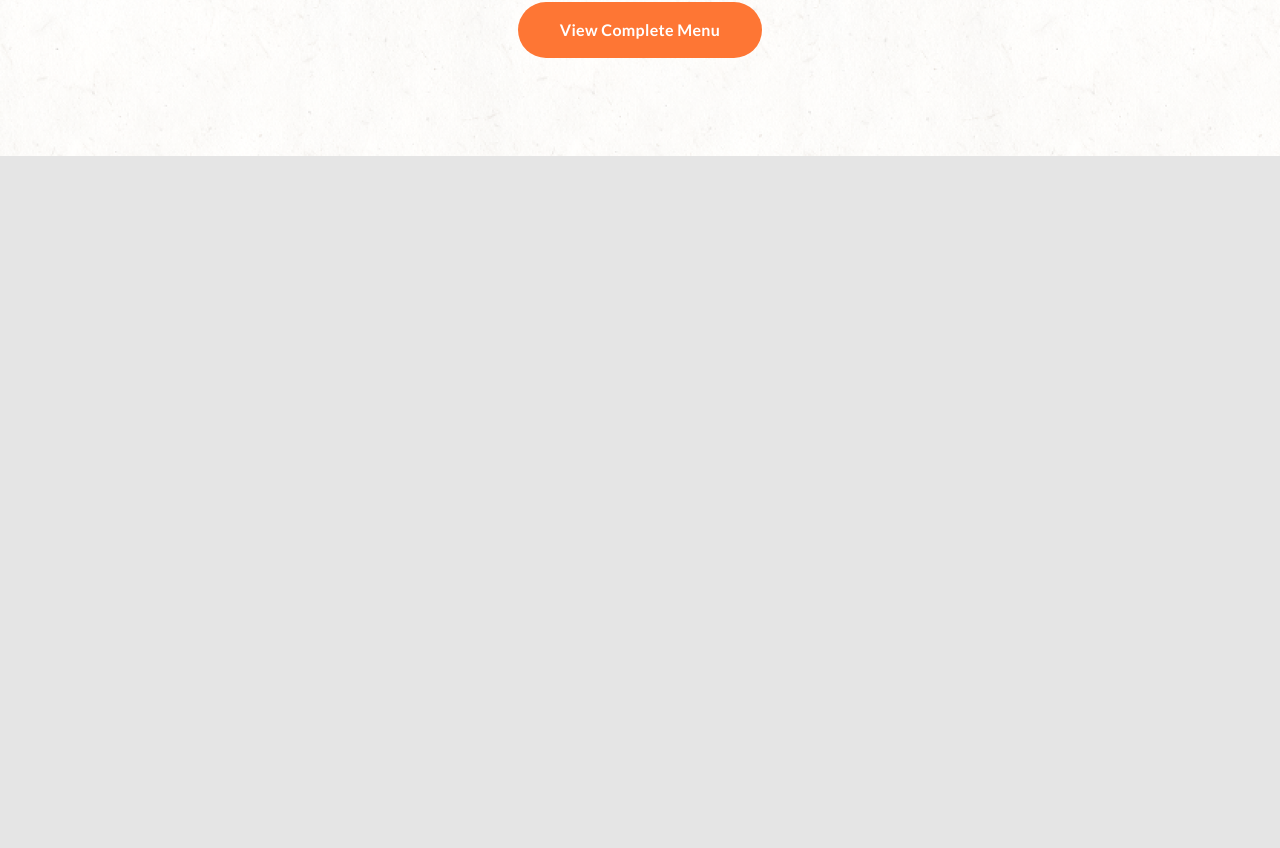
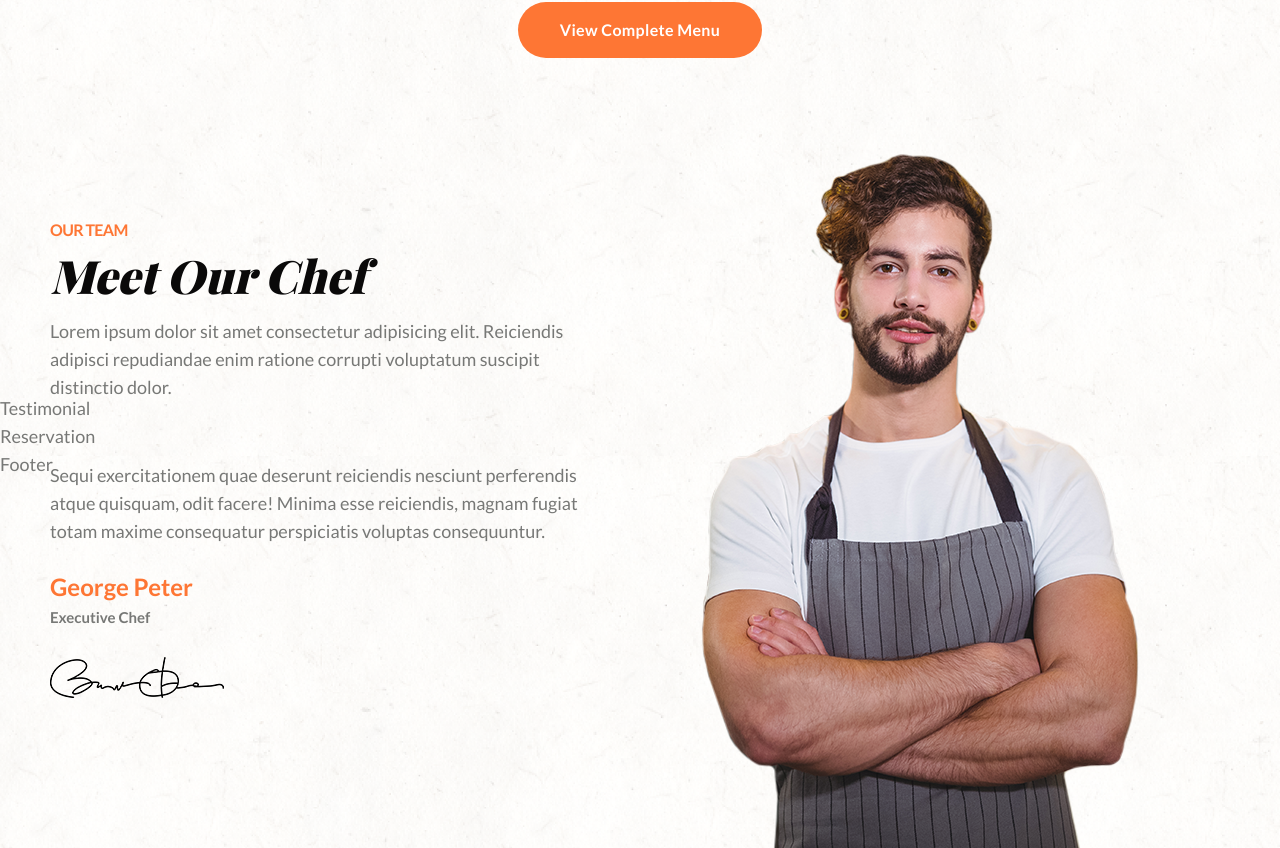
Before and after one commit to stanclarke-jr/restaurant-demo, a React (Create React App) app: page / in a window 1280 px wide. Shown: the part 2744-3592 px from the top of the page. Before the commit the page ends 2900 px from the top, so only its background shows below. Built offline with nearby package versions, Linux system fonts and the light colour scheme; the HTML template or start-up script is replaced by a standard one; a web font is replaced by a local one.

Commit message:
feat: Team section/component with animation

```diff
--- a/src/components/Team.js
+++ b/src/components/Team.js
@@ -1,7 +1,60 @@
-import React from 'react';
+import { teamData } from '../data';
+import { motion } from 'framer-motion';
+import { fadeIn } from '../variants';
 
 const Team = () => {
-  return <div>Team</div>;
+  const {
+    pretitle,
+    title,
+    sub1,
+    sub2,
+    name,
+    occupation,
+    signatureImg,
+    chefImg,
+  } = teamData;
+
+  return (
+    <section className="relative top-96 z-10 min-h-[720px] lg:top-[480px]">
+      <div className="container mx-auto">
+        {/* Content and image wrapper */}
+        <div className="flex flex-col items-center lg:flex-row lg:items-start lg:gap-x-[120px]">
+          {/* Content */}
+          <motion.div
+            variants={fadeIn('down', 'tween', 0.6, 1.6)}
+            initial="hidden"
+            whileInView={'show'}
+            className="flex-1 text-center lg:pt-16 lg:text-left"
+          >
+            <div className="pretitle">{pretitle}</div>
+            <h2 className="h2 capitalize">{title}</h2>
+            <p className="mb-[60px]">{sub1}</p>
+            <p className="">{sub2}</p>
+            <div className="my-[26px]">
+              <div className="text-2xl font-semibold capitalize text-accent">
+                {name}
+              </div>
+              <div className="text-gray/70 text-[15px] font-semibold capitalize">
+                {occupation}
+              </div>
+            </div>
+            <div className="mb-6 flex justify-center lg:mb-0 lg:justify-start">
+              <img src={signatureImg} alt={`${name}'s signature`} />
+            </div>
+          </motion.div>
+          {/* Image */}
+          <motion.div
+            variants={fadeIn('up', 'tween', 0.7, 1.6)}
+            initial="hidden"
+            whileInView={'show'}
+            className="flex-1"
+          >
+            <img src={chefImg} alt={name} />
+          </motion.div>
+        </div>
+      </div>
+    </section>
+  );
 };
 
 export default Team;
```
